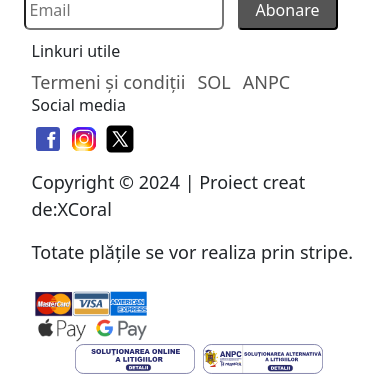
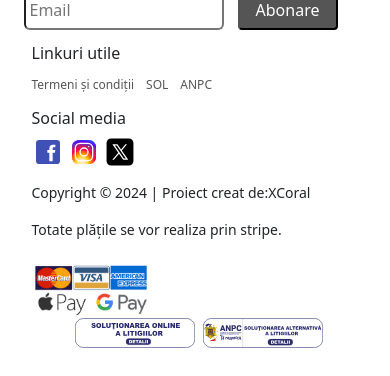
Before and after one commit to Flaviu8/xcoral, a React (Vite) app: page / in a window 390 px wide. Shown: the part 2063-2439 px from the top of the page. Built offline with nearby package versions, Linux system fonts and the light colour scheme.

Commit message:
add max width

```diff
--- a/src/components/footer/footer.css
+++ b/src/components/footer/footer.css
@@ -137,10 +137,15 @@ form button:hover {
         display: inherit;
     }
 
+    .footer-content h6 {
+        margin-top: 14px;
+    }
+
+    .footer-content a {
+        font-size: 12px;
+    }
+
     form input {
-        border-radius: 6px;
-        margin-left: 4px;
-        padding-left: 4px;
         width: 200px;
         height: 40px;
      }
@@ -157,7 +162,7 @@ form button:hover {
 
     .copyright p {
         margin-top: 14px;
-        font-size: 18px;
+        font-size: 14px;
     }
        .footer-content {
         margin-left: 12px;
```
